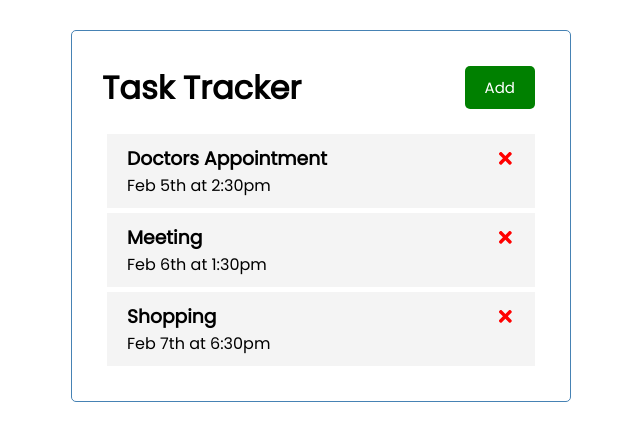
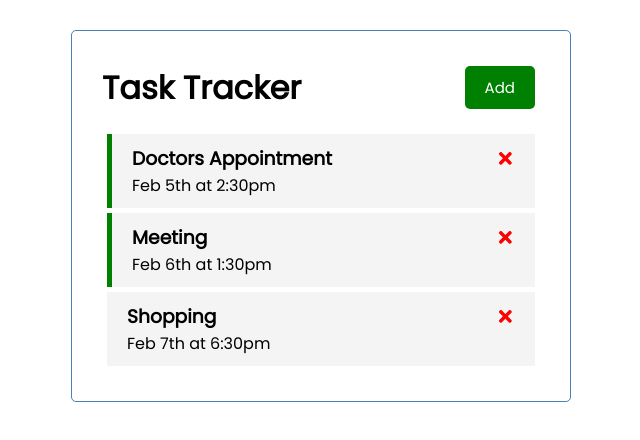
Before and after one commit to harsharya20/React-Tutotorial, a React (Create React App) app in the folder react-app/: page / in a window 1280 px wide. Shown: the top 440 px of the page, without its empty margins (319-959 px from the left). Built offline with nearby package versions, Linux system fonts and the light colour scheme.

Commit message:
adding toggleReminder prop ondoubleclick

```diff
--- a/react-app/src/App.js
+++ b/react-app/src/App.js
@@ -26,12 +26,20 @@
 
     //Delete Task
    const deleteTask = (id) => {
-     setTasks(tasks.filter((task) => task.id !==id))  //we dont wanna show task with the id coz we are deleting it
+     setTasks(tasks.filter((task) => task.id !==id)) //show only those whose id are not equal //we dont wanna show task with the id coz we are deleting it
    }
+
+   //toggle reminder
+   const toggleReminder = (id) => {
+     setTasks(tasks.map((task) => task.id === id ? { ...task, reminder:!task.reminder} : task))
+   }
+
   return (
     <div className="container">
     <Header />
-    <Tasks tasks={tasks} onDelete = {deleteTask} />
+    {tasks.length > 0 ? (<Tasks tasks={tasks} onDelete = {deleteTask} onToggle={toggleReminder} />) :(
+      'No tasks to display'
+    )}
     </div>
   );
 }
--- a/react-app/src/components/Task.js
+++ b/react-app/src/components/Task.js
@@ -1,9 +1,9 @@
 import { FaTimes } from 'react-icons/fa'
 
 
-const Task = ({ task, onDelete }) => {
+const Task = ({ task, onDelete, onToggle }) => {
   return (
-    <div className="task">
+    <div className={`task ${task.reminder ? 'reminder' : ''}`} onDoubleClick={() => onToggle(task.id)}>
         <h3>
             {task.text} <FaTimes style={{ color: 'red', cursor:'pointer' }}
             onClick={() => onDelete(task.id)}
--- a/react-app/src/components/Tasks.js
+++ b/react-app/src/components/Tasks.js
@@ -1,11 +1,11 @@
 import Task from "./Task"
 
-const Tasks = ({ tasks, onDelete }) => {
+const Tasks = ({ tasks, onDelete, onToggle }) => {     //catch props
   return (
     <>
         {tasks.map((task) => (
             //outputting a component
-            <Task key={task.id} task={task} onDelete={onDelete} />   //passing the task as props
+            <Task key={task.id} task={task} onDelete={onDelete} onToggle={onToggle}/>   //passing the task as props
         ))}
     </>
   )
```
